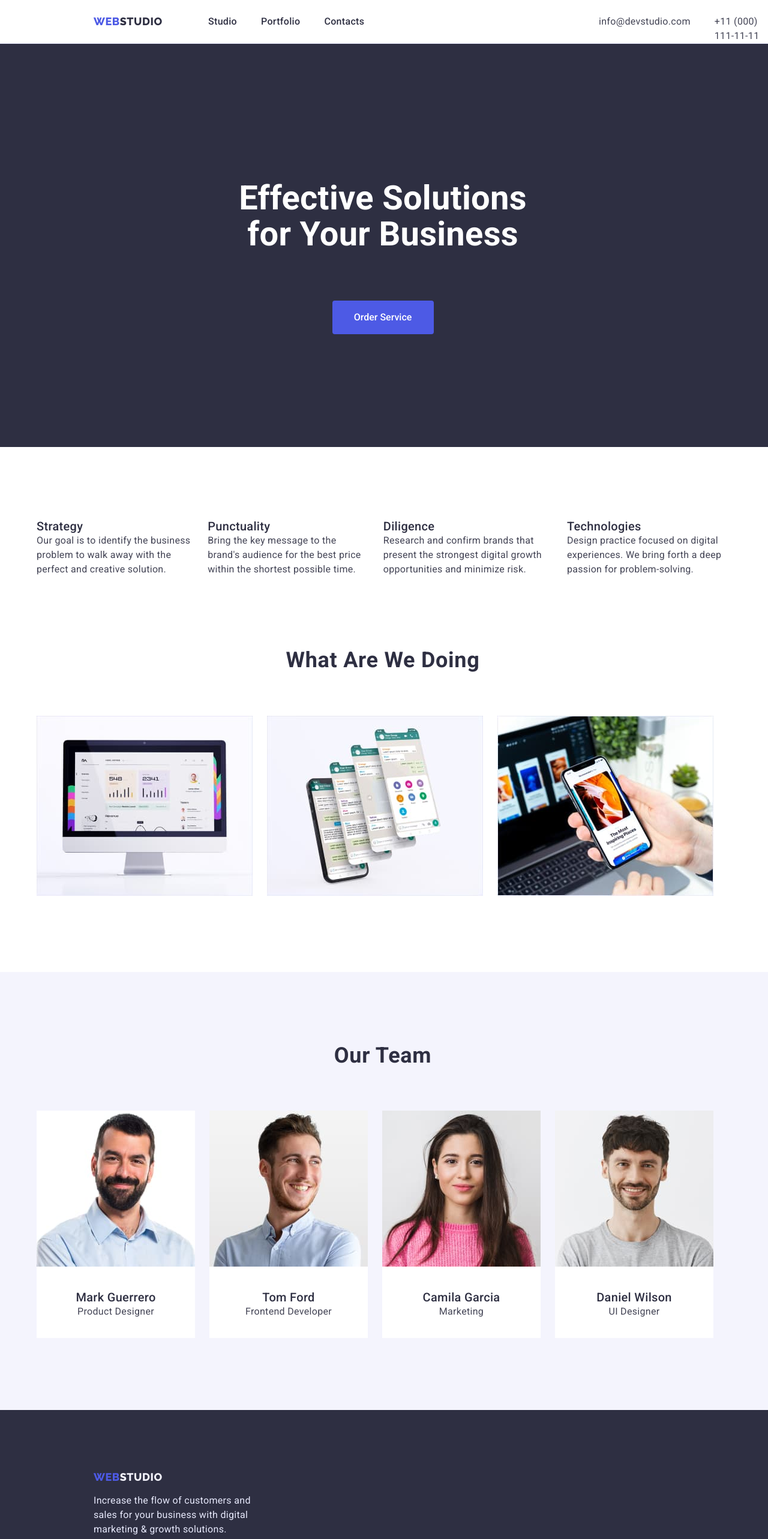
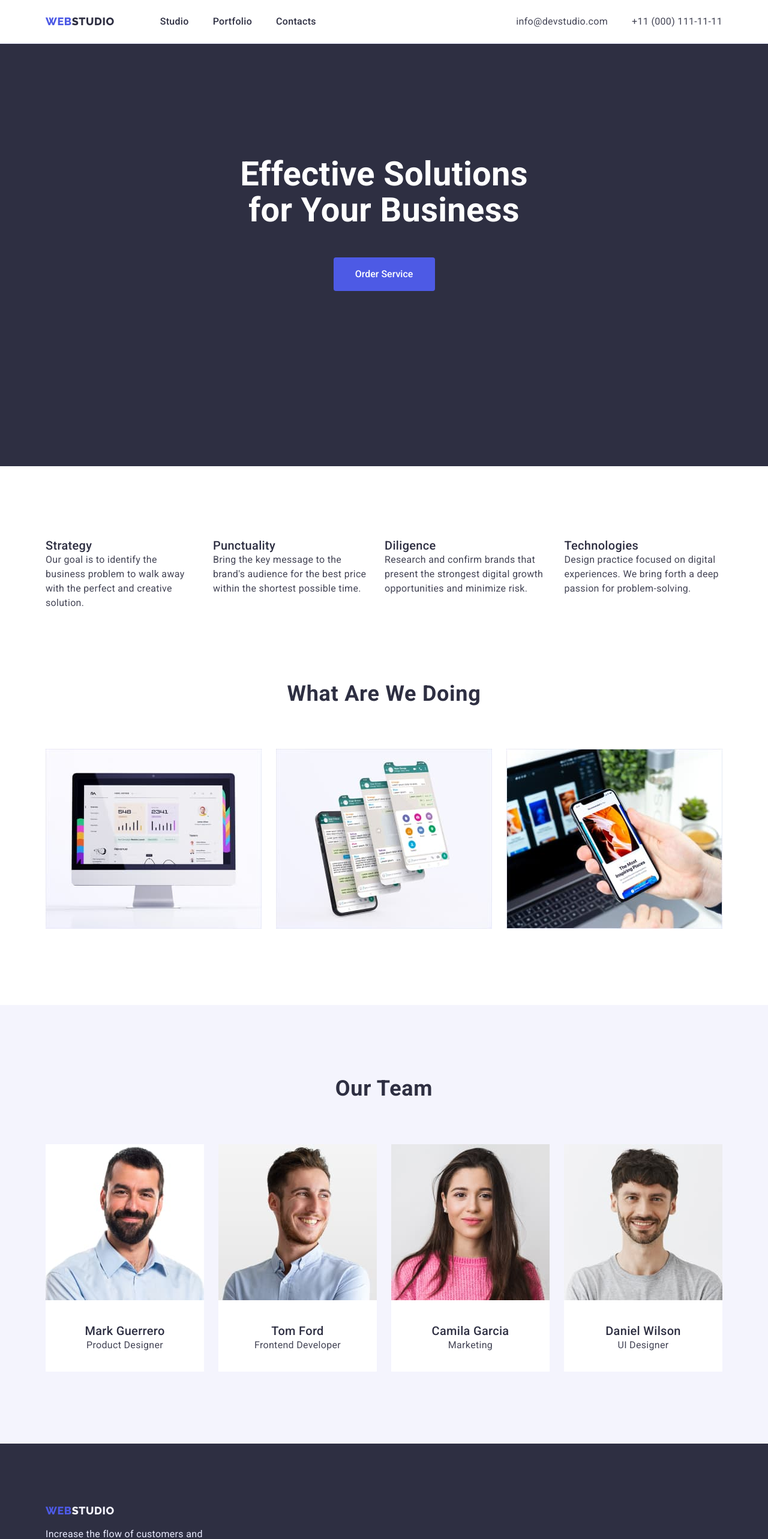
Before and after one commit to shaman2507/goit-markup-hw-03, a plain HTML site: page index.html in a window 1280 px wide. Shown: the top 2565 px of the page at 60% size. Drawn offline with nearby package versions, Linux system fonts and the light colour scheme.

Commit message:
Update styles.css

```diff
--- a/css/styles.css
+++ b/css/styles.css
@@ -62,18 +62,16 @@ body {
 
 .container {
     width: 1158px;
-    margin-left: 0px;
-    margin-right: 0px;
-    padding-left: 0px;
-    padding-right: 4px;
-    display: flex;
-    align-self: stretch;
-    justify-content: space-between;
+    margin-left: auto;
+    margin-right: auto;
+    padding: 0 15px;
+
 }
 
 .header-container {
     display: flex;
-
+    padding-top: 24px;
+    padding-bottom: 24px;
 }
 
 .header-navigation {
@@ -90,11 +88,9 @@ body {
     color: var(--main-title-color);
     text-decoration: none;
     text-transform: uppercase;
-    position: absolute;
-    width: 115px;
     padding: 0px;
     display: flex;
-    margin-left: 156px;
+
 }
 
 .accent {
@@ -105,9 +101,7 @@ body {
     list-style-type: none;
     display: flex;
     gap: 40px;
-    margin-left: 347px;
-    margin-top: 24px;
-    margin-bottom: 24px;
+    padding-left: 76px;
 }
 
 .header-item {
@@ -134,15 +128,13 @@ body {
     font-size: var(--font-size);
     line-height: var(--line-height);
     letter-spacing: var(--letter-spacing);
-    word-spacing: normal;
     margin-left: auto;
-    margin-right: 156px;
+
+
 }
 
 .header-address-list {
     display: flex;
-    position: absolute;
-    margin-top: 24px;
     gap: 40px;
 
 }
@@ -170,13 +162,12 @@ body {
 .banner {
     background: var(--banner-background-color);
     text-align: center;
+    padding-top: 188px;
+    padding-bottom: 292px;
 }
 
 .wrapper {
-    width: 1158px;
-    height: 672px;
-    flex-direction: column;
-    margin: auto;
+
 }
 
 .banner-title {
@@ -184,8 +175,8 @@ body {
     line-height: 1.07;
     color: var(--banner-title-color);
     width: 494px;
-    margin: auto;
-    padding-top: 188px;
+    margin: 0 auto;
+    padding-bottom: 48px;
 }
 
 .banner-btn {
@@ -204,7 +195,7 @@ body {
     display: block;
     justify-content: center;
     margin: auto;
-    margin-bottom: 188px;
+
 }
 
 .banner-btn:hover,
@@ -234,8 +225,8 @@ body {
 
 .container-qualities {
     display: flex;
-    margin: auto;
-    margin-top: 120px;
+    margin: 0 auto;
+    padding-top: 120px;
 }
 
 .main-title {
@@ -279,7 +270,7 @@ body {
 
 .container-title {
     display: flex;
-    margin: auto;
+    margin: 0 auto;
     flex-direction: column;
 }
 
@@ -313,8 +304,8 @@ body {
 }
 
 .main-title-team {
-    margin-top: 120px;
-    margin-bottom: 72px;
+    padding-top: 120px;
+    padding-bottom: 72px;
 }
 
 .main-team-list {
@@ -332,8 +323,8 @@ body {
 .team-card {
 
     text-align: center;
-    margin-top: 32px;
-    margin-bottom: 32px;
+    padding-top: 32px;
+    padding-bottom: 32px;
 }
 
 .footer {
@@ -342,11 +333,9 @@ body {
 }
 
 .container-footer {
-    display: block;
-    height: 310px;
+    padding-top: 100px;
+    padding-bottom: 100px;
     gap: 16px;
-    padding-top: 100px;
-    padding-left: 156px;
 }
 
 .footer-logo {
@@ -373,15 +362,13 @@ body {
 }
 
 .portfolio-page {
-
+    padding-top: 96px;
+    padding-bottom: 120px;
 }
 
 .container-portfolio {
-    display: flex;
-    margin-left: auto;
-    margin-right: auto;
-    justify-content: center;
-    margin-top: 96px;
+    margin-bottom: 72px;
+
 
 }
 
@@ -389,6 +376,7 @@ body {
     list-style-type: none;
     display: flex;
     gap: 24px;
+    justify-content: center;
 }
 
 .portfolio-item {
@@ -416,28 +404,25 @@ body {
 
 .container-projects {
     display: flex;
-    margin-top: 72px;
-    margin-left: auto;
-    margin-right: auto;
-    margin-bottom: 120px;
+    padding: 0px;
 }
 
 .projects-list {
-    display: flex;
     list-style-type: none;
     display: flex;
-    column-gap: 24px;
+
     gap: 24px;
     flex-wrap: wrap;
     margin-left: 0px;
     margin-right: 0px;
+
 }
 
 .project-item {
     color: var(--banner-title-color);
     flex-direction: column;
     border: 1px solid #E7E9FC;
-
+    display: flex;
 }
 
 .project-link {
@@ -446,9 +431,9 @@ body {
 }
 
 .projects-card {
-    margin-top: 32px;
-    margin-left: 16px;
-    margin-bottom: 32px;
+    padding-top: 32px;
+    padding-left: 16px;
+    padding-bottom: 32px;
     background-color: var(--banner-title-color);
 
 }
@@ -467,4 +452,5 @@ body {
     line-height: var(--line-height);
     letter-spacing: var(--letter-spacing);
     color: var(--main-text-color);
+    padding-top: 8px;
 }
```
